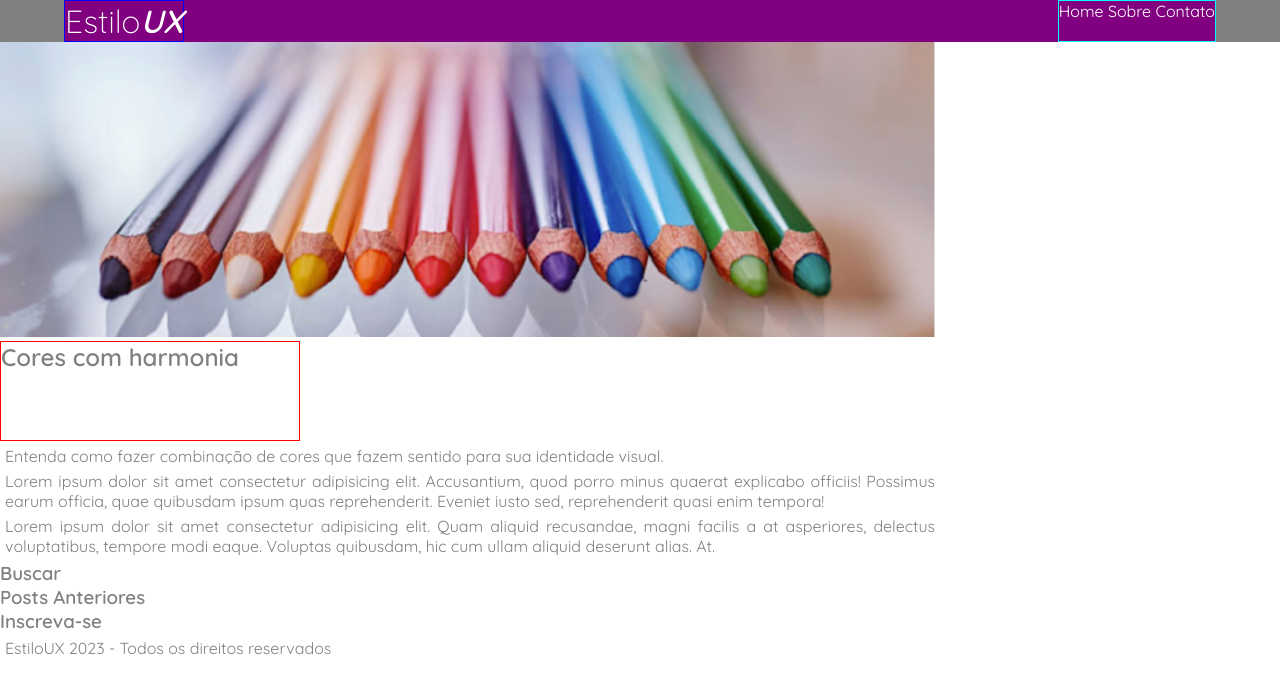
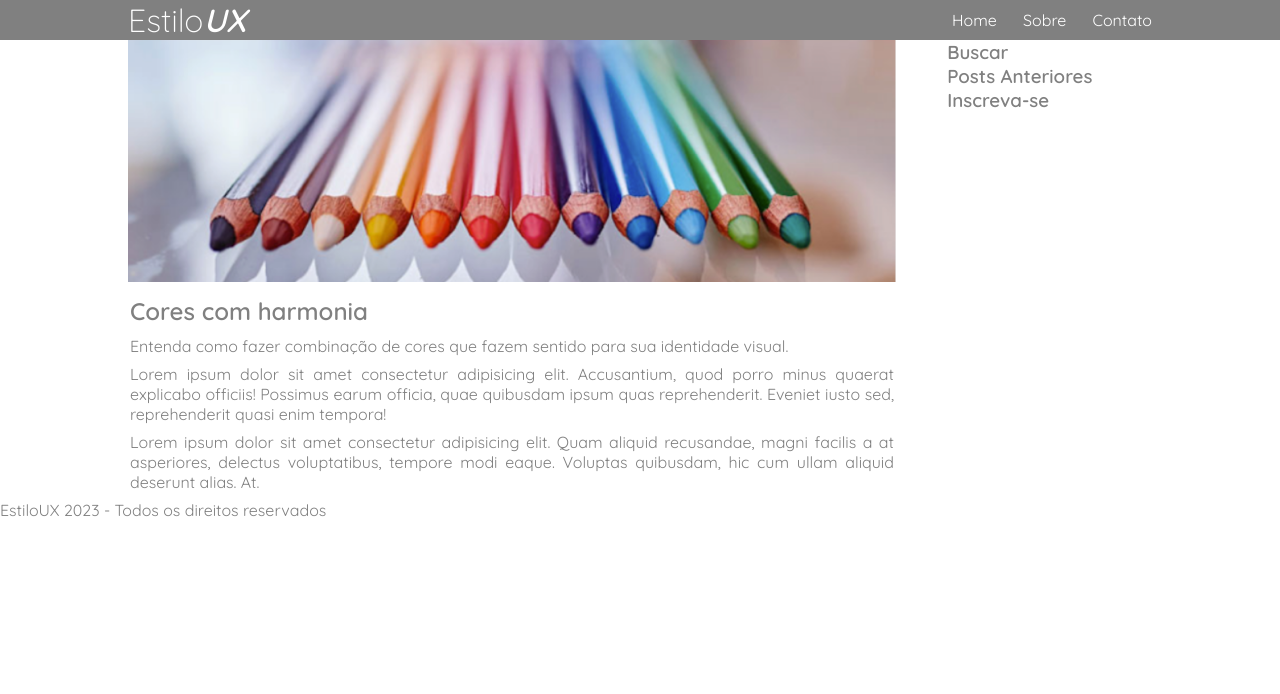
Before and after one commit to RichardRichk/estiloux-projeto-inicial-senai, a plain HTML site: page index.html in a window 1280 px wide. Drawn offline with Linux system fonts and the light colour scheme.

Commit message:
iniciando e estilizando o site estiloux

```diff
--- a/index.html
+++ b/index.html
@@ -10,7 +10,7 @@
 <body>
 
     <header>
-        <div class="container-grid header-flex">
+        <div class="container-grid header-flex"> <!-- container-flex -->
 
             <h1>Estilo<span id="logoux">UX</span></h1>
 
@@ -25,9 +25,10 @@
     </header>
 
     <main>
+        <div class="container-grid colunas-flex">
 
-        <section>
-            <img src="images/lapis-de-cor.png" alt="Lápis de Cor">
+            <section class="coluna1">
+                <img class="img-lapis" src="images/lapis-de-cor.png" alt="Lápis de Cor">
 
                 <h2>Cores com harmonia</h2>
 
@@ -38,7 +39,7 @@
                 <p>Lorem ipsum dolor sit amet consectetur adipisicing elit. Quam aliquid recusandae, magni facilis a at asperiores, delectus voluptatibus, tempore modi eaque. Voluptas quibusdam, hic cum ullam aliquid deserunt alias. At.</p>
             </section>
 
-        <aside>
+            <aside class="coluna2">
                 <article>
                     <h3>Buscar</h3>
                 </article>
@@ -52,6 +53,8 @@
                 </article>
             </aside>
 
+        </div>
+
     </main>
 
     <footer>
--- a/styles/style.css
+++ b/styles/style.css
@@ -15,10 +15,9 @@ body {
 /* Configurações genéricas */
 
 div.container-grid{
-    width: 90%;
+    width: 80%;
     margin: 0 auto;
-    background-color: purple;
-}
+    }
 
         /****CABEÇALHO****/
 header {
@@ -28,12 +27,12 @@ header {
 div.header-flex{
     display: flex;
     justify-content: space-between;
+
 }
 
 header h1{
     color: white;
     font-weight: 300;
-    border: 1px solid blue;
 }
 
 header h1 #logoux{
@@ -42,22 +41,41 @@ header h1 #logoux{
 }
 
 header nav{
-    border: 1px solid cyan;
+    width: 200px;
+    display: flex;
+    justify-content: space-between;
+    align-items: center;
 }
 
 header nav a {
+    color: white;
     text-decoration: none;
-    color: white;
+
 }
 
-h2{
-    width: 300px;
-    height: 100px;
-    border: 1px solid red;
+        /*****  MAIN  *****/
+
+div.colunas-flex{
+    display: flex;
+    justify-content: space-between;
 }
 
-body p{
-    margin: 5px;
-    width: 930px;
+main .coluna1{
+    width: 75%;
+}
+
+main .coluna1 .img-lapis{
+    width: 100%
+}
+main .coluna2{
+    width: 20%;
+}
+
+.coluna1 h2{
+    margin: 10px 2px;
+}
+
+.coluna1 p{
+    margin: 8px 2px;
     text-align: justify;
 }
```
Lines whose indentation alone changed are shown as unchanged.
